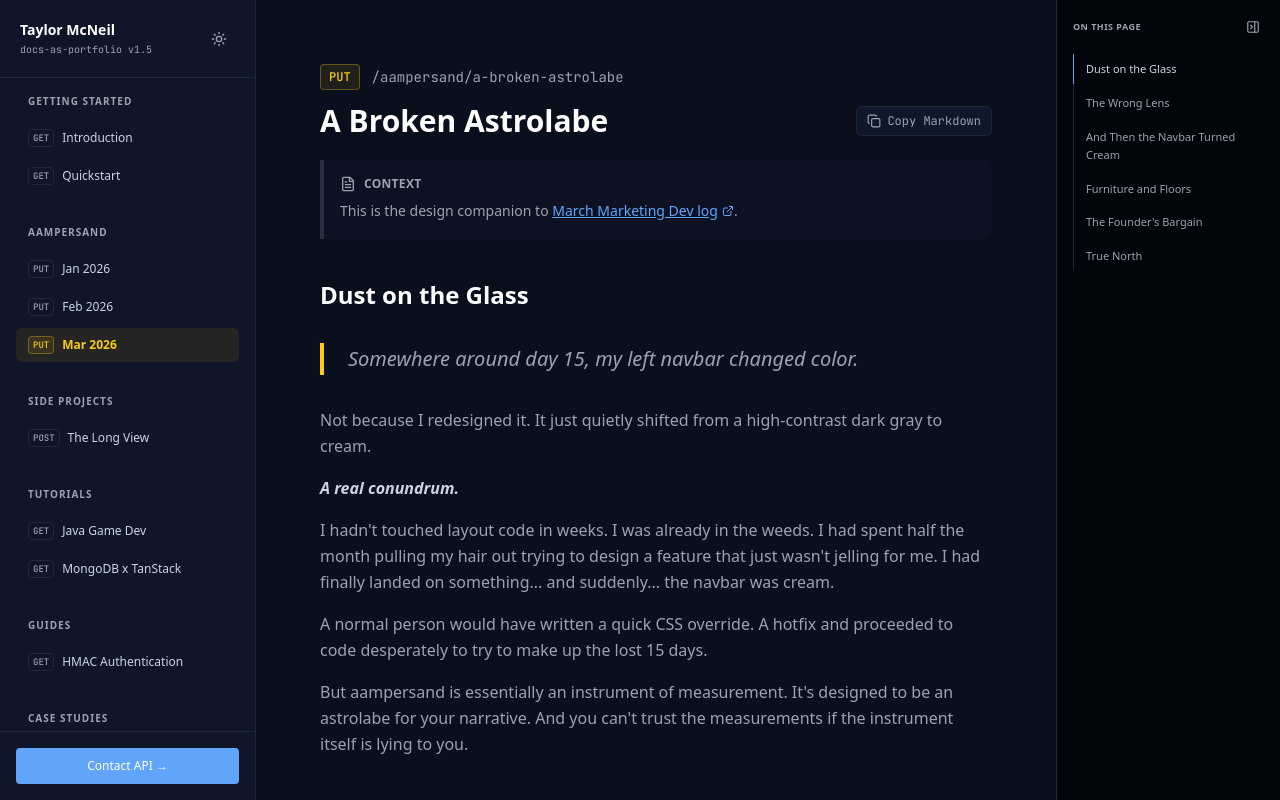
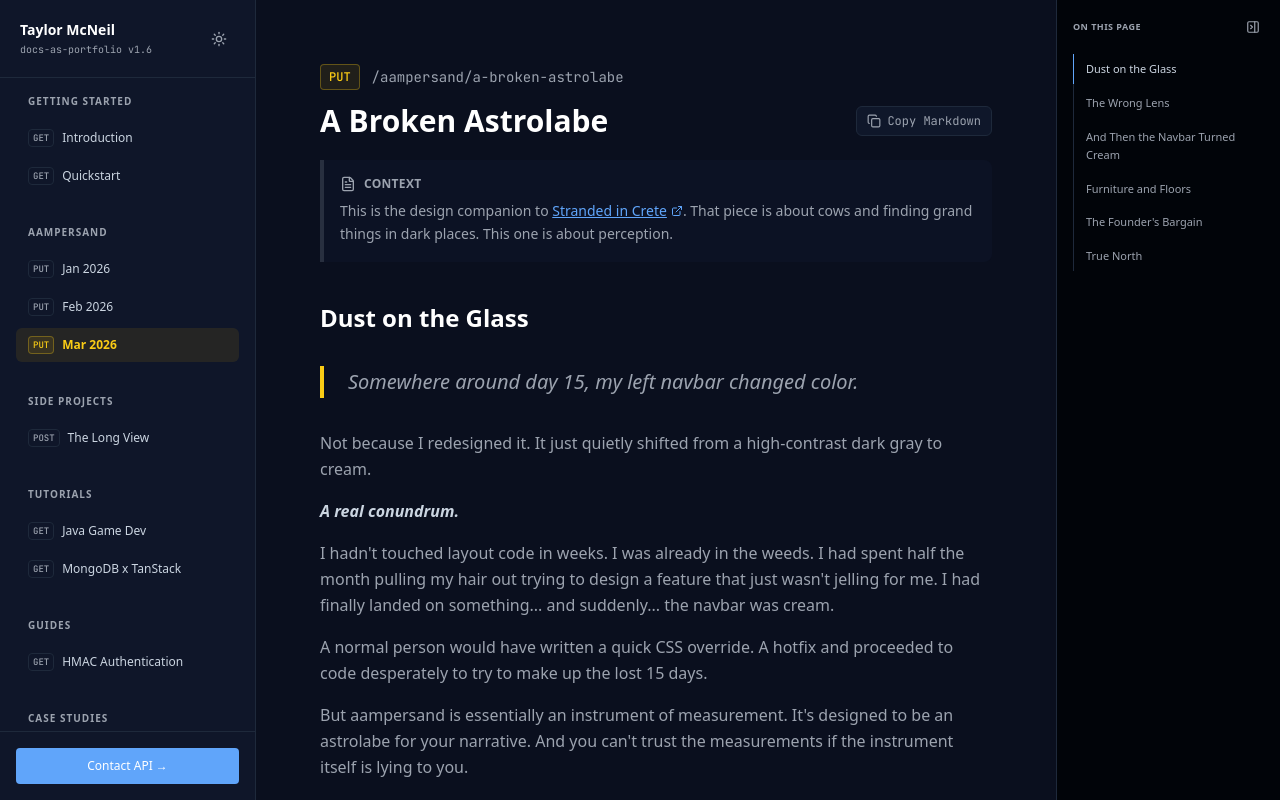
Before and after one commit to Taylor-McNeil/docs-as-portfolio, a Next.js app: page /aampersand/a-broken-astrolabe in a window 1280 px wide. Built offline with nearby package versions, Linux system fonts and the light colour scheme.

Commit message:
adding links

```diff
--- a/src/app/aampersand/a-broken-astrolabe/page.mdx
+++ b/src/app/aampersand/a-broken-astrolabe/page.mdx
@@ -39,7 +39,8 @@ import { JsonLd } from "@/components/content/JsonLd";
 />
 
 <Callout type = "context">
-This is the design companion to <a href="/" target="_blank" rel="noopener noreferrer" className="inline-flex items-center gap-1">March Marketing Dev log<ExternalLink size={12} className="inline" /></a>.
+This is the design companion to <a href="/https://www.aampersand.com/devlog/mar-2026" target="_blank" rel="noopener noreferrer" className="inline-flex items-center gap-1">Stranded in Crete<ExternalLink size={12} className="inline" /></a>.
+That piece is about cows and finding grand things in dark places. This one is about perception.
 </Callout>
 
 
@@ -158,7 +159,7 @@ From the very beginning, I wanted aampersand to have a MySpace or Tumblr level o
 
 I had built robust theme documents with color palettes, border rules, and typography scales. I thought that was the hard part. I thought the themes were the system.
 
-Rather than explain what I mean, let me give you the keys.
+Rather than explain what I mean, let me give you the keys. *Taste not included.*
 
 <MySpaceCustomizer />
 
@@ -224,17 +225,15 @@ But progress doesn't always look like that. Invisible progress works both ways.
 
 March wasn't about looking at the stars. It was about taking a monkey wrench to the astrolabe, banging on it, fixing the cracked frame, and calibrating the instrument so the measurements could be trusted again.
 
-<EmphasizedText>Next month, we get to oil wrestle Proteus.</EmphasizedText>
-
 ---
 
 Last month, I promised you an astrolabe. We found one. It was broken. But a calibrated instrument still isn't enough — not all stories are built inside an editor. Some arrive fully formed, and our job is to whip them into shape.
 
-Next month, we oil wrestle Proteus.
+<EmphasizedText>Next month, we get to oil wrestle Proteus.</EmphasizedText>
 
 <DevlogCTA
-  linkText="Read: March Marketing Devlog"
-  linkHref="/"
+  linkText="Read: Stranded in Crete"
+  linkHref="https://taylormcneil.dev/aampersand/devlog/mar-2026"
 >
 aampersand allows you to peer into your world.
 </DevlogCTA>
--- a/src/app/aampersand/peering-into-lethe/page.mdx
+++ b/src/app/aampersand/peering-into-lethe/page.mdx
@@ -31,7 +31,7 @@ import { JsonLd } from "@/components/content/JsonLd";
 
 <Callout type= "context">
 This is the design companion to <a href="https://www.aampersand.com/devlog/feb-2026" target="_blank" rel="noopener noreferrer" className="inline-flex items-center gap-1">Red Thread, Isle Eight <ExternalLink size={12} className="inline" /></a>.
-That piece is about finding your way in a labyrinth. This one is about how to lay thread.
+That piece is about finding your way in a labyrinth. This one is about learning to lay thread.
 </Callout>
 
 
--- a/src/components/interactive/MySpaceCustomizer.tsx
+++ b/src/components/interactive/MySpaceCustomizer.tsx
@@ -105,9 +105,9 @@ export function MySpaceCustomizer() {
     return () => {
       if (styleTag.current) document.head.removeChild(styleTag.current);
       if (fallingInterval.current) clearInterval(fallingInterval.current);
-      // Restore originals on unmount
+      // Remove inline overrides on unmount so the CSS cascade (dark/light class) works
       CSS_VARS.forEach((v) => {
-        if (orig[v]) document.documentElement.style.setProperty(v, orig[v]);
+        document.documentElement.style.removeProperty(v);
       });
     };
   }, []);
@@ -211,8 +211,8 @@ export function MySpaceCustomizer() {
 
   const reset = useCallback(() => {
     if (!originals.current) return;
-    Object.entries(originals.current).forEach(([prop, value]) => {
-      document.documentElement.style.setProperty(prop, value);
+    CSS_VARS.forEach((v) => {
+      document.documentElement.style.removeProperty(v);
     });
     if (fallingInterval.current) clearInterval(fallingInterval.current);
     fallingInterval.current = null;
--- a/src/components/layout/Shell.tsx
+++ b/src/components/layout/Shell.tsx
@@ -23,7 +23,7 @@ export function ShellInner({ sidebar, children }: ShellProps) {
       <header className="md:hidden flex items-center justify-between p-4 border-b border-border bg-surface-sidebar">
         <div>
           <h1 className="text-foreground-heading font-bold text-sm">Taylor McNeil</h1>
-          <p className="text-foreground-muted font-mono text-[10px]">docs-as-portfolio v1.5</p>
+          <p className="text-foreground-muted font-mono text-[10px]">docs-as-portfolio v1.6</p>
         </div>
         <div className="flex items-center gap-4">
           <ThemeToggle />
--- a/src/components/layout/Sidebar.tsx
+++ b/src/components/layout/Sidebar.tsx
@@ -11,7 +11,7 @@ export function Sidebar() {
       <div className="p-5 border-b border-border hidden md:flex items-center justify-between">
         <div>
           <Link href="/"><h1 className="text-foreground-heading font-bold text-sm">Taylor McNeil</h1></Link>
-          <p className="text-foreground-muted font-mono text-[10px] mt-0.5">docs-as-portfolio v1.5</p>
+          <p className="text-foreground-muted font-mono text-[10px] mt-0.5">docs-as-portfolio v1.6</p>
         </div>
         <ThemeToggle />
       </div>
```
